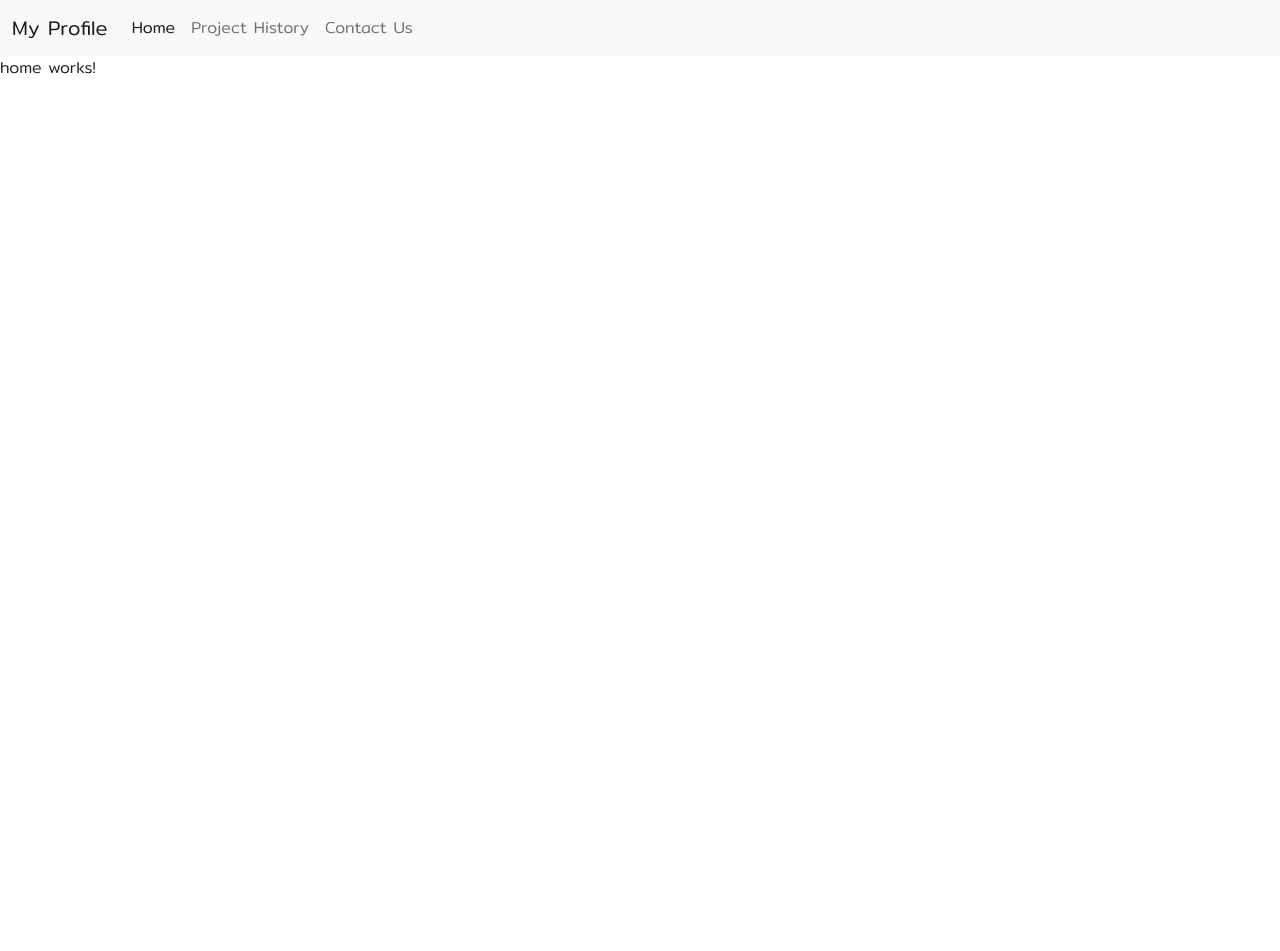
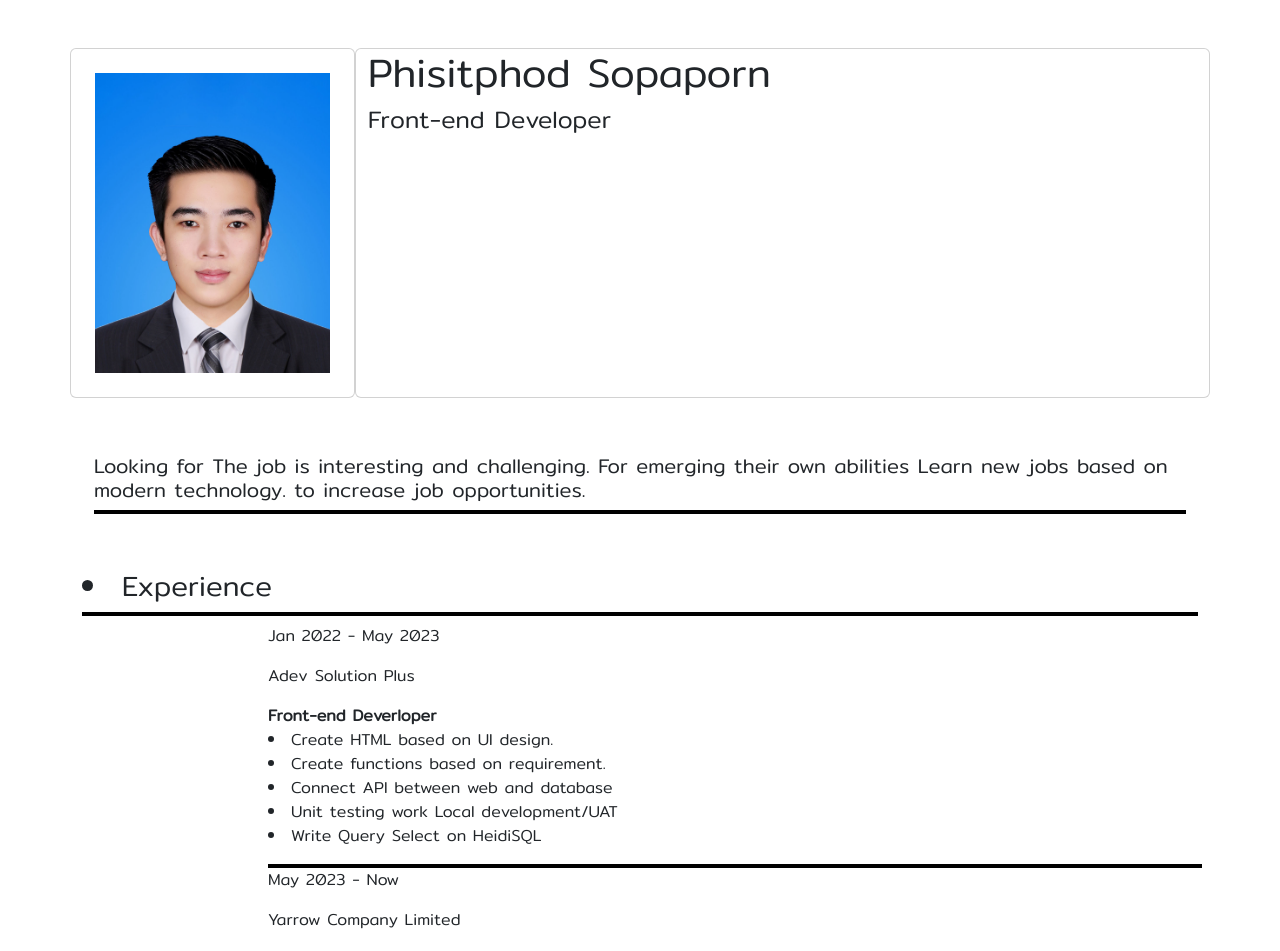
Before and after one commit to bbiwspp2020/Phisitphid.github.io, an Angular app: page / in a window 1280 px wide. Shown: the top 951 px of the page. Before the commit the page ends 800 px from the top, so only its background shows below. Built offline with nearby package versions, Linux system fonts and the light colour scheme.

Commit message:
update profile

```diff
--- a/src/app/app.component.css
+++ b/src/app/app.component.css
@@ -0,0 +1,11 @@
+.img-profile{
+    height: 300px;
+    object-fit: cover;
+}
+.line{
+    border: 2px solid black;
+    width: 100%;
+}
+section{
+    margin-bottom: 2em;
+}
--- a/src/app/app.component.html
+++ b/src/app/app.component.html
@@ -1,22 +1,51 @@
-<nav class="navbar navbar-expand-lg bg-light">
-  <div class="container-fluid">
-    <a class="navbar-brand" href="">My Profile</a>
-    <button class="navbar-toggler" type="button" data-bs-toggle="collapse" data-bs-target="#navbarNav" aria-controls="navbarNav" aria-expanded="false" aria-label="Toggle navigation">
-      <span class="navbar-toggler-icon"></span>
-    </button>
-    <div class="collapse navbar-collapse" id="navbarNav">
-      <ul class="navbar-nav">
-        <li class="nav-item">
-          <a class="nav-link active" aria-current="page" href="">Home</a>
-        </li>
-        <li class="nav-item">
-          <a class="nav-link" href="/project-history">Project History</a>
-        </li>
-        <li class="nav-item">
-          <a class="nav-link" href="/contact">Contact Us</a>
-        </li>
-      </ul>
+<div class="container">
+  <section>
+    <div class="row mt-5">
+      <div class="col-md-3 p-4 card">
+        <img class="img-profile" src="../assets/image/img-profile.jpg">
+      </div>
+      <div class="col-md-9  card">
+        <h1>Phisitphod Sopaporn</h1>
+        <h4>Front-end Developer</h4>
+      </div>
     </div>
-  </div>
-</nav>
-<router-outlet></router-outlet>
+  </section>
+  <section>
+    <div class="row">
+      <div class="col-md-12 p-4">
+        <h5>
+          Looking for The job is interesting and challenging. For emerging
+          their own abilities Learn new jobs based on modern technology.
+          to increase job opportunities.
+        </h5>
+        <div class="line"></div>
+      </div>
+    </div>
+  </section>
+  <section>
+    <div class="row">
+      <div class="col-md-12">
+        <h3><li>Experience</li></h3>
+        <div class="line"></div>
+      </div>
+      <div class="col-md-2"></div>
+      <div class="col-md-10 p-2">
+        <p>Jan 2022 - May 2023</p>
+        <p>Adev Solution Plus</p>
+        <b>Front-end Deverloper</b>
+        <li>Create HTML based on UI design.</li>
+        <li>Create functions based on requirement.</li>
+        <li>Connect API between web and database</li>
+        <li>Unit testing work Local development/UAT</li>
+        <li>Write Query Select on HeidiSQL</li>
+      </div>
+      <div class="col-md-2"></div>
+      <div class="col-md-10 p-2">
+        <div class="line"></div>
+        <p>May 2023 - Now</p>
+        <p>Yarrow Company Limited</p>
+        <b>Front-end Deverloper</b>
+      </div>
+    </div>
+  </section>
+</div>
```
Also changed, not shown: src/assets/image/img-profile.jpg (added), 4 other files (tests, documents, lock files or other folders).
